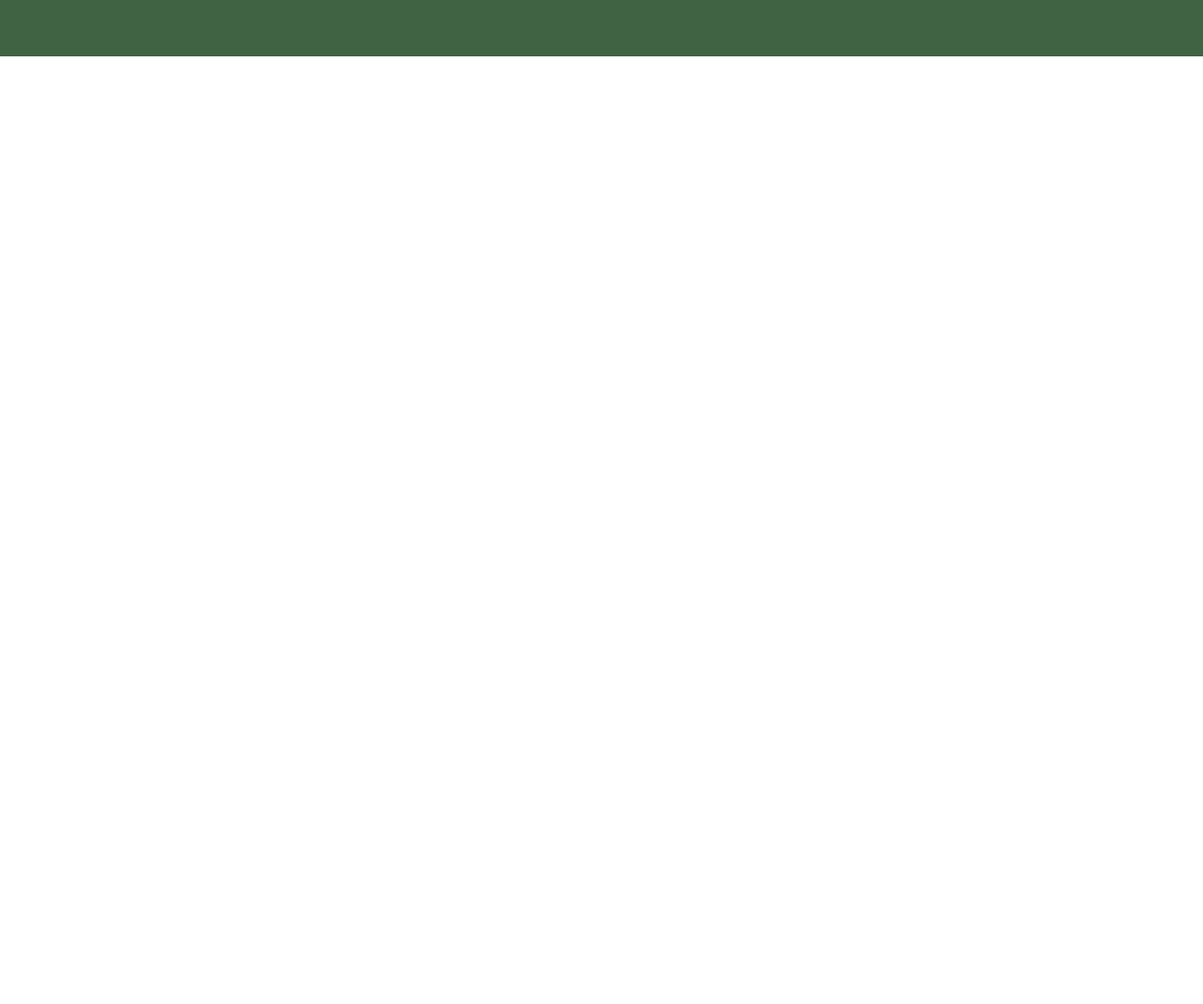
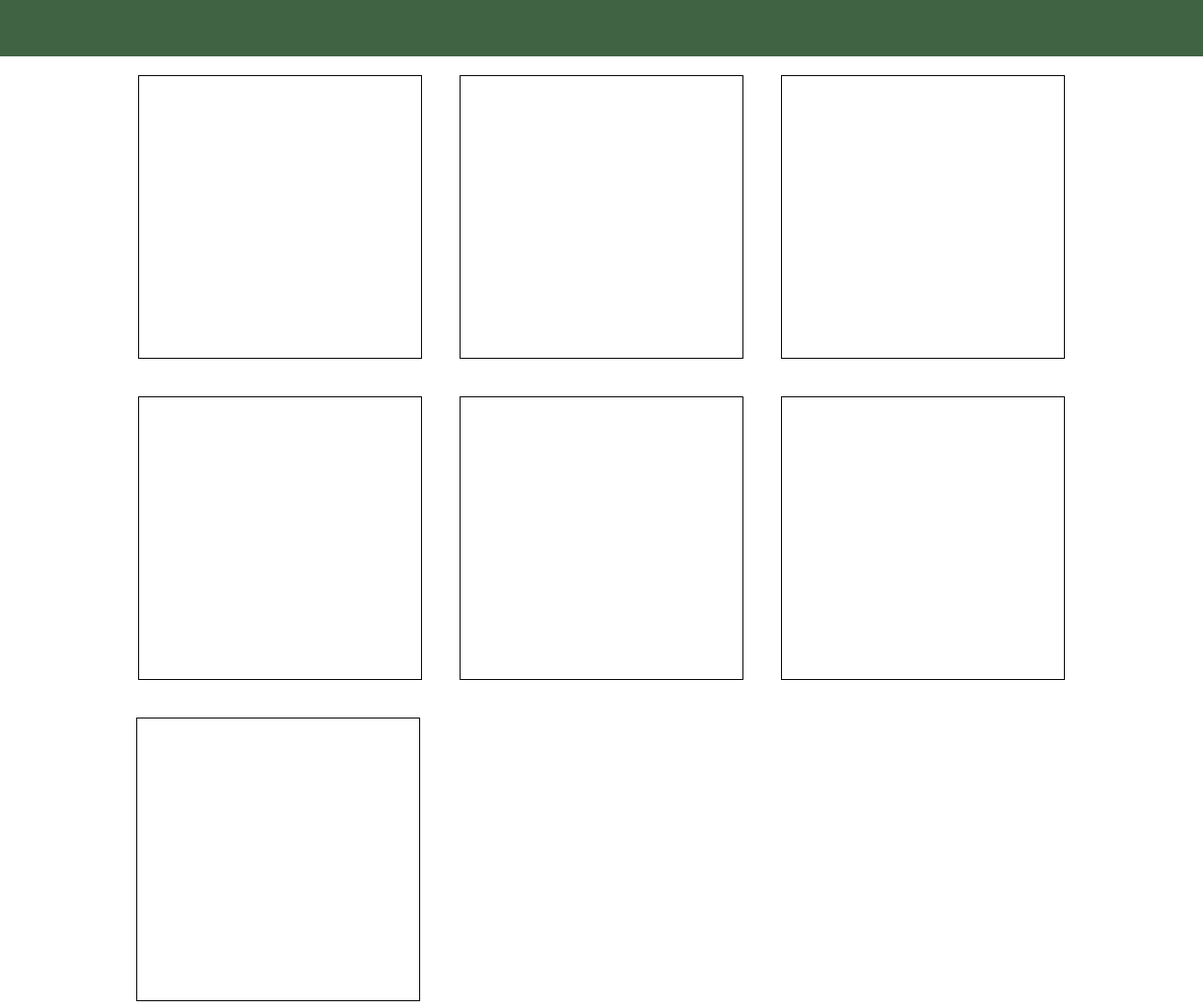
Before and after one commit to diazvic/my-portfolio, a plain HTML site: page index.html in a window 1280 px wide. Shown: the part 2420-3489 px from the top of the page at 94% size. Before the commit the page ends 2480 px from the top, so only its background shows below. Drawn offline with nearby package versions, Linux system fonts and the light colour scheme.

Commit message:
Armo las cards de proyectos

```diff
--- a/index.html
+++ b/index.html
@@ -116,5 +116,18 @@
 			</p>
 			<h2 class="titulo-cita color-blanco">Victoria Diaz</h2>
 		</section>
+		<section>
+			<div class="flex">
+				<div class="caja-general flex">
+					<div class="caja-test"></div>
+					<div class="caja-test"></div>
+					<div class="caja-test"></div>
+					<div class="caja-test"></div>
+					<div class="caja-test"></div>
+					<div class="caja-test"></div>
+					<div class="caja-test"></div>
+				</div>
+			</div>
+		</section>
 	</body>
 </html>
--- a/style.css
+++ b/style.css
@@ -112,3 +112,18 @@ body {
 .titulo-cita {
 	font-size: 30px;
 }
+/* seccion cuatro mis proyectos */
+
+.caja-general {
+	flex-wrap: wrap;
+	width: 1030px;
+}
+.caja-test {
+	width: 300px;
+	height: 300px;
+	border: 1px solid black;
+	margin: 20px;
+}
+.caja-test:last-child {
+	margin-right: auto;
+}
```
